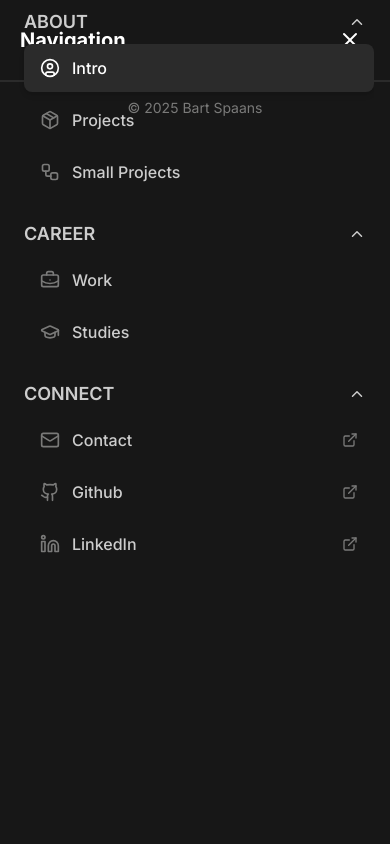
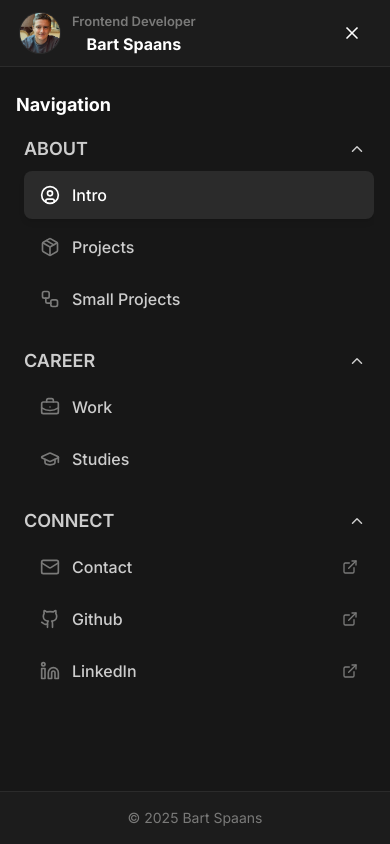
Before and after one commit to spaansba/Portfolio, a Next.js app: page /about in a window 390 px wide. Both pictures are taken after a click on the button 355 px from the left and 36 px from the top of the page. Built offline with nearby package versions, Linux system fonts and the light colour scheme.

Commit message:
changes to mobile navbar

```diff
--- a/src/app/_components/MainWrapper.tsx
+++ b/src/app/_components/MainWrapper.tsx
@@ -29,11 +29,9 @@ function MainWrapper({ children }: { children: React.ReactNode }) {
       </div>
 
       {isMobile && isMobileSidebarOpen && (
-        <div className="bg-TertiaryGray fixed inset-0 z-40">
-          <nav className="z-50 h-full w-full">
-            <MobileNavigation />
-          </nav>
-        </div>
+        <nav className="bg-TertiaryGray fixed inset-0 z-50 h-full w-full">
+          <MobileNavigation />
+        </nav>
       )}
     </div>
   );
--- a/src/app/_components/Navigation/MobileNavigation/MobileNavigationWrapper.tsx
+++ b/src/app/_components/Navigation/MobileNavigation/MobileNavigationWrapper.tsx
@@ -1,40 +1,97 @@
-"use client"
-import { useIsMobileSidebarOpen, useMobileSidebarActions } from "@/stores/MobileSidebarStore"
-import { X } from "lucide-react"
-import FooterName from "../../Content/ContentFooter/FooterName"
-import MobileNavigationSection from "./MobileNavigationSection"
-import { useNavigationPageList } from "@/stores/NavigationListStore"
+"use client";
+import {
+  useIsMobileSidebarOpen,
+  useMobileSidebarActions,
+} from "@/stores/MobileSidebarStore";
+import { X } from "lucide-react";
+import Image from "next/image";
+import FooterName from "../../Content/ContentFooter/FooterName";
+import MobileNavigationSection from "./MobileNavigationSection";
+import { useNavigationPageList } from "@/stores/NavigationListStore";
 
 function MobileNavigationWrapper() {
-  const isMobileSidebarOpen = useIsMobileSidebarOpen()
-  const mobileSidebarActions = useMobileSidebarActions()
-  const pages = useNavigationPageList()
-  if (!isMobileSidebarOpen) return null
+  const isMobileSidebarOpen = useIsMobileSidebarOpen();
+  const mobileSidebarActions = useMobileSidebarActions();
+  const pages = useNavigationPageList();
+
+  const handleHeaderClick = () => {
+    const currentPath = window.location.pathname
+    // If we are on about page scroll smoothly up, otherwise go to about page
+    if (currentPath.endsWith("/about")) {
+      window.scrollTo({
+        top: 0,
+        behavior: "smooth",
+      })
+    } else {
+      window.location.href = window.location.origin + "/about"
+    }
+    // Close the mobile sidebar
+    mobileSidebarActions.toggleMobileSidebarOpen(false);
+  }
+
+  if (!isMobileSidebarOpen) return null;
 
   return (
-    <div className="fixed inset-0 z-50 bg-PrimaryGray flex flex-col">
-      <div className="flex items-center justify-between p-5 border-b border-TertiaryGray">
-        <h2 className="text-white text-xl font-bold">Navigation</h2>
+    <div className="bg-PrimaryGray fixed inset-0 flex flex-col h-full z-50">
+      {/* Header */}
+      <div className="bg-SecondaryGray border-b border-TertiaryGray px-5 py-3">
+        <div className="flex items-center justify-between">
+          <button
+            aria-label="Go to about me"
+            className="flex items-center gap-3 cursor-pointer"
+            onClick={handleHeaderClick}
+          >
+            <div className="relative size-10 overflow-hidden ring-[1px] ring-TertiaryGray flex-shrink-0 rounded-full">
+              <Image
+                draggable={false}
+                src="/images/BartSpaans.jpg"
+                alt="Profile picture"
+                fill
+                className="object-cover"
+                priority
+              />
+            </div>
+
+            <div className="flex flex-col gap-[2px]">
+              <h3 className="text-[13px] text-TextGray font-semibold">Frontend Developer</h3>
+              <h2 className="text-white text-[16px] font-bold leading-tight truncate">
+                Bart Spaans
+              </h2>
+            </div>
+          </button>
+
           <button
             onClick={() => mobileSidebarActions.toggleMobileSidebarOpen(false)}
-          className="text-white p-2 rounded-full hover:bg-TertiaryGray transition-colors"
+            className="hover:bg-TertiaryGray rounded-full p-2 text-white transition-colors"
             aria-label="Close navigation menu"
           >
-          <X size={24} />
+            <X size={20} />
           </button>
         </div>
-      <div className="flex-1 p-4 select-none pt-2 absolute inset-0 scrollbar-hide">
-        <ul className="space-y-6">
+      </div>
+
+      {/* Navigation Content */}
+      <div className="flex-1 overflow-y-auto pb-16 pt-2">
+        <div className="p-4">
+          <h2 className="text-lg font-bold text-white mb-4">Navigation</h2>
+          <ul className="space-y-4">
             {Object.entries(pages).map(([sectionTitle, sectionItems]) => (
-            <MobileNavigationSection key={sectionTitle} title={sectionTitle} pages={sectionItems} />
+              <MobileNavigationSection
+                key={sectionTitle}
+                title={sectionTitle}
+                pages={sectionItems}
+              />
             ))}
           </ul>
         </div>
-      <div className="p-4 border-t border-TertiaryGray text-TextGray text-center text-sm">
+      </div>
+
+      {/* Footer */}
+      <div className="border-TertiaryGray bg-SecondaryGray text-TextGray border-t p-4 text-center text-sm mt-auto">
         <FooterName />
       </div>
     </div>
-  )
+  );
 }
 
-export default MobileNavigationWrapper
+export default MobileNavigationWrapper;
```
Lines whose indentation alone changed are shown as unchanged.
